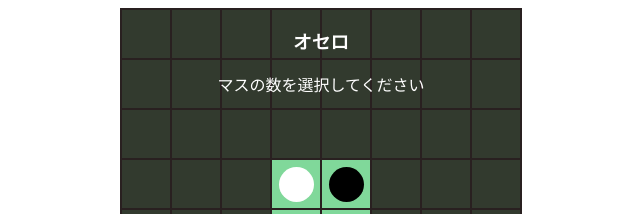
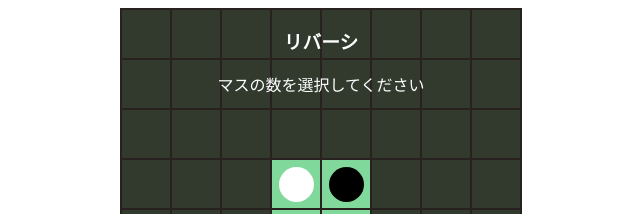
Before and after one commit to ox-nac/Reversi, a plain HTML site: page index.html in a window 1280 px wide. Shown: the top 214 px of the page, 319-959 px from the left. Drawn offline with Linux system fonts and the light colour scheme.

Commit message:
Update index.html

```diff
--- a/index.html
+++ b/index.html
@@ -12,7 +12,7 @@
 <body>
     <main>
         <div id="modal">
-            <h3>オセロ</h2>
+            <h3>リバーシ</h2>
                 <p>マスの数を選択してください</p>
                 <div id="menu">
                     <p id="4" class="select">4x4</p>
```
